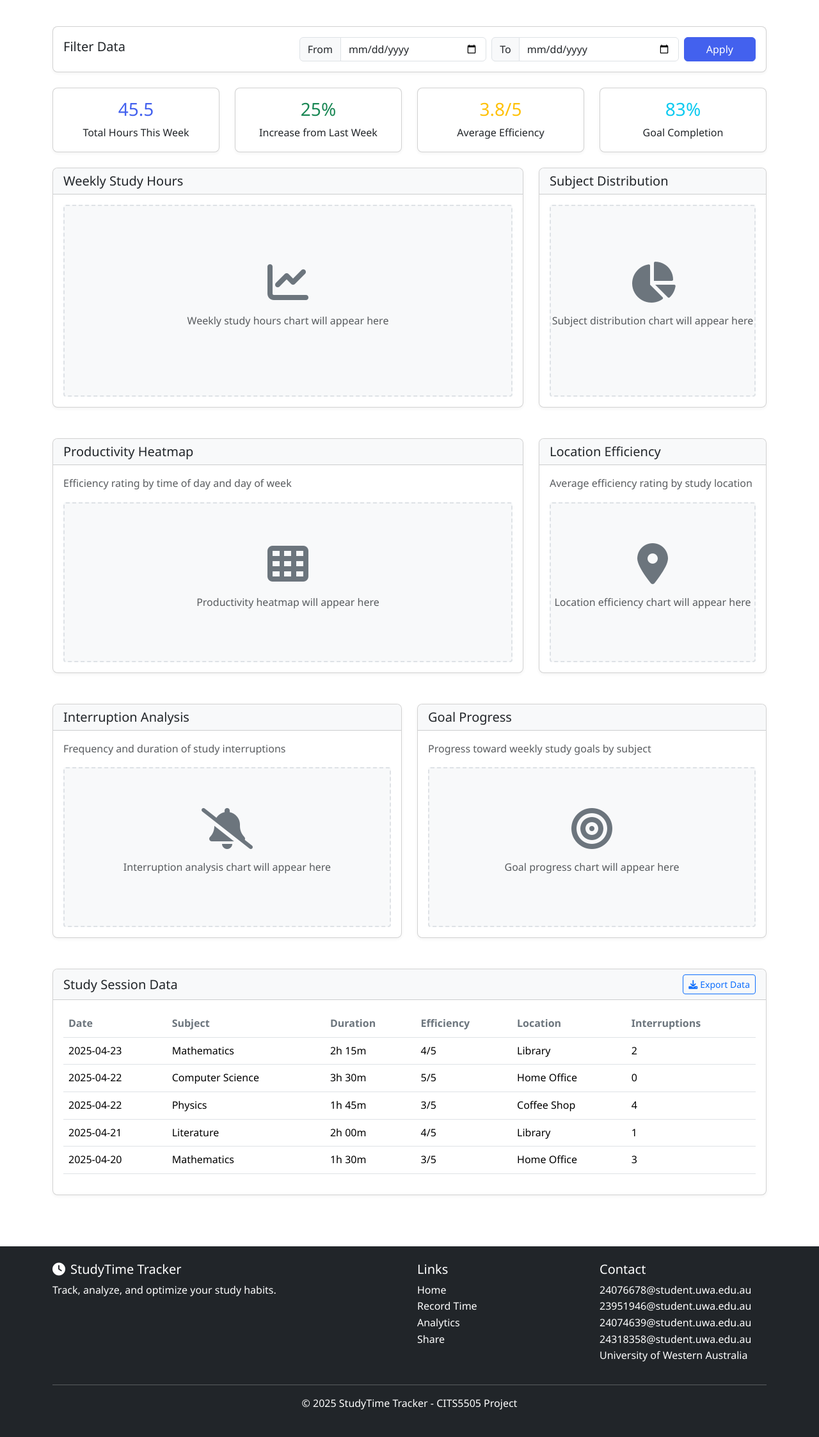
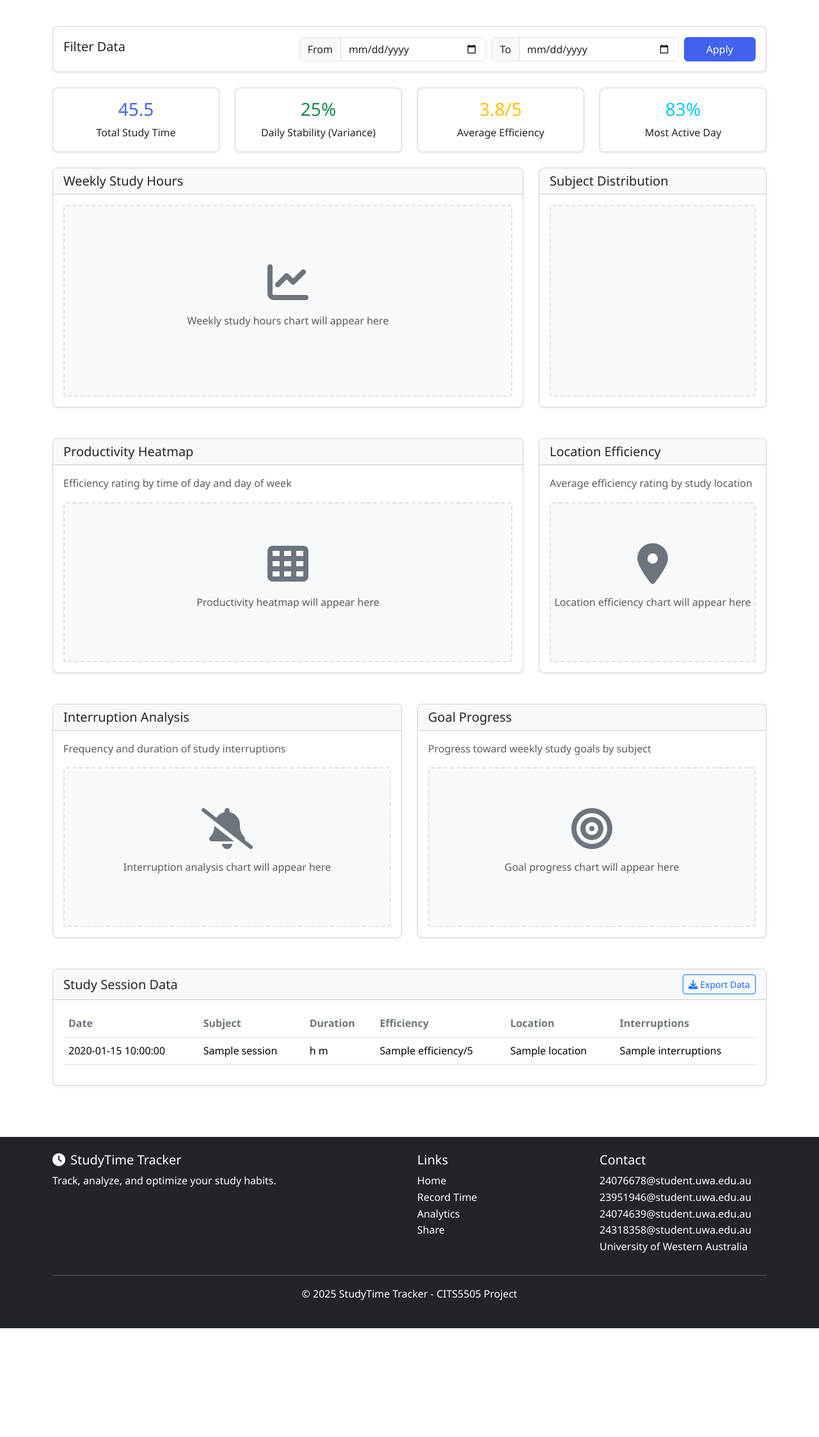
Before and after one commit to DDuu123321/cits5505-group-50, a Python web app: template app/templates/visualize.html in a window 1280 px wide. Shown: the part 221-2467 px from the top of the page at 64% size. After the commit the page ends 2297 px from the top, so only its background shows below. Run offline with Jinja, Linux system fonts and the light colour scheme; the template is opened without the code that fills it: most values are stand-ins (such as "Sample title", 1, 10 or a date in 2020); a map, chart or similar area stays blank; some libraries are stand-ins or nearby versions.

Commit message:
Update visualization page and JS logic to achieve data fliter and data table below,also finished distribution pie table

```diff
--- a/app/static/js/main.js
+++ b/app/static/js/main.js
@@ -19,17 +19,17 @@
 function initCurrentPage() {
   const currentPath = window.location.pathname;
 
-  // Check which page we're on and initialize appropriate functionality
-  if (currentPath.includes("index.html") || currentPath.endsWith("/")) {
+  if (currentPath.includes("index") || currentPath === "/") {
     initHomePage();
-  } else if (currentPath.includes("upload.html")) {
+  } else if (currentPath.includes("upload")) {
     initUploadPage();
-  } else if (currentPath.includes("visualize.html")) {
+  } else if (currentPath.includes("visualize")) {
     initVisualizePage();
-  } else if (currentPath.includes("share.html")) {
+  } else if (currentPath.includes("share")) {
     initSharePage();
   }
 }
+
 
 /**
  * Initialize home page components
@@ -96,10 +96,30 @@
 function initVisualizePage() {
   console.log("Visualize page initialized");
 
-  // For the first presentation, charts will be placeholders
-  // In the future, this would initialize Chart.js or similar library
-  // for data visualization
+  const applyButton = document.getElementById("filterApply");
+  if (applyButton) {
+    applyButton.addEventListener("click", async function () {
+      const dateFrom = document.getElementById("dateFrom").value;
+      const dateTo = document.getElementById("dateTo").value;
+
+      if (!dateFrom || !dateTo) {
+        alert("Please select both start and end dates.");
+        return;
+      }
+
+      try {
+        const sessions = await fetchFilteredData(dateFrom, dateTo);
+        drawSubjectPieChart(sessions);
+        // 🚧 未来这里也可以加其他图表的绘制函数，比如 drawEfficiencyBarChart(sessions);
+      } catch (error) {
+        console.error("Error processing filtered data:", error);
+      }
+    });
+  }
 }
+
+
+
 
 /**
  * Initialize share page components
@@ -156,3 +176,71 @@
   console.log("Would create report:", reportData);
   return { id: "demo-report-id" }; // Placeholder
 }
+
+async function fetchFilteredData(dateFrom, dateTo) {
+  const response = await fetch("/api/analytics-data", {
+    method: "POST",
+    headers: {
+      "Content-Type": "application/json",
+    },
+    body: JSON.stringify({
+      date_from: dateFrom,
+      date_to: dateTo,
+    }),
+  });
+
+  const data = await response.json();
+  console.log("Filtered session data:", data.sessions);
+  return data.sessions;
+}// 这个函数用于发送请求到后端，获取指定日期范围内的学习会话数据
+
+function drawSubjectPieChart(sessions) {
+  const subjectTimeMap = {};
+  sessions.forEach((s) => {
+    const match = s.duration.match(/(\d+)h\s*(\d+)m/);
+    if (match) {
+      const hours = parseInt(match[1]);
+      const minutes = parseInt(match[2]);
+      const totalMinutes = hours * 60 + minutes;
+
+      if (subjectTimeMap[s.subject]) {
+        subjectTimeMap[s.subject] += totalMinutes;
+      } else {
+        subjectTimeMap[s.subject] = totalMinutes;
+      }
+    }
+  });
+
+  const labels = Object.keys(subjectTimeMap);
+  const values = Object.values(subjectTimeMap);
+
+  const pieCanvas = document.getElementById("subjectPieChart");
+  if (pieCanvas) {
+    if (window.subjectChart) {
+      window.subjectChart.destroy();
+    }
+
+    window.subjectChart = new Chart(pieCanvas, {
+      type: "pie",
+      data: {
+        labels: labels,
+        datasets: [
+          {
+            data: values,
+            backgroundColor: [
+              "#FF6384", "#36A2EB", "#FFCE56", "#4BC0C0", "#9966FF", "#FF9F40",
+            ],
+          },
+        ],
+      },
+      options: {
+        responsive: true,
+        plugins: {
+          legend: {
+            position: 'bottom',
+          },
+        },
+      },
+    });
+  }
+} // 这个函数用于绘制饼图，显示各科目学习时间的占比
--- a/app/templates/visualize.html
+++ b/app/templates/visualize.html
@@ -21,7 +21,9 @@
       href="https://cdnjs.cloudflare.com/ajax/libs/font-awesome/6.0.0/css/all.min.css"
     />
     <!-- Custom CSS -->
-    <link rel="stylesheet" href="css/style.css" />
+    <link rel="stylesheet" href="{{ url_for('static', filename='css/style.css') }}">
+    <!--Chart-->
+    <script src="https://cdn.jsdelivr.net/npm/chart.js"></script>
   </head>
   <body>
     <!-- Navigation Bar -->
@@ -91,7 +93,7 @@
                   </div>
                 </div>
                 <div class="col-md-2">
-                  <button class="btn btn-primary w-100">Apply</button>
+                  <button id="filterApply" class="btn btn-primary w-100">Apply</button>
                 </div>
               </div>
             </div>
@@ -105,7 +107,7 @@
           <div class="card text-center h-100">
             <div class="card-body">
               <h3 class="card-title text-primary">45.5</h3>
-              <p class="card-text">Total Hours This Week</p>
+              <p class="card-text"> Total Study Time</p>
             </div>
           </div>
         </div>
@@ -113,7 +115,7 @@
           <div class="card text-center h-100">
             <div class="card-body">
               <h3 class="card-title text-success">25%</h3>
-              <p class="card-text">Increase from Last Week</p>
+              <p class="card-text">	Daily Stability (Variance)</p>
             </div>
           </div>
         </div>
@@ -129,7 +131,7 @@
           <div class="card text-center h-100">
             <div class="card-body">
               <h3 class="card-title text-info">83%</h3>
-              <p class="card-text">Goal Completion</p>
+              <p class="card-text">Most Active Day </p>
             </div>
           </div>
         </div>
@@ -168,13 +170,14 @@
         </div>
 
         <!-- Subject Distribution -->
+        <!-- Subject Distribution -->
   <div class="col-lg-4">
   <div class="card mb-4">
     <div class="card-header bg-light">
       <h5 class="mb-0">Subject Distribution</h5>
     </div>
     <div class="card-body">
-              <!-- Placeholder for pie chart -->
+      <!-- Chart container with styles -->
       <div
         class="chart-placeholder"
         style="
@@ -186,16 +189,13 @@
           border-radius: 4px;
         "
       >
-                <div class="text-center">
-                  <i class="fas fa-chart-pie fa-4x text-secondary mb-3"></i>
-                  <p class="text-muted">
-                    Subject distribution chart will appear here
-                  </p>
+        <!-- Canvas for Chart.js -->
+        <canvas id="subjectPieChart" width="280" height="280"></canvas>
       </div>
     </div>
   </div>
 </div>
-        </div>
+
 
         <!-- Productivity Heatmap -->
         <div class="col-lg-8">
@@ -341,7 +341,7 @@
           </button>
         </div>
         <div class="card-body">
-          <div class="table-responsive">
+          <div class="table-responsive" style="max-height: 300px; overflow-y: auto;">
             <table class="table table-hover">
               <thead>
                 <tr>
@@ -354,47 +354,21 @@
                 </tr>
               </thead>
               <tbody>
+                {% for s in sessions %}
                 <tr>
-                  <td>2025-04-23</td>
-                  <td>Mathematics</td>
-                  <td>2h 15m</td>
-                  <td>4/5</td>
-                  <td>Library</td>
-                  <td>2</td>
+                  <td>{{ s.date }}</td>
+                  <td>{{ s.subject }}</td>
+                  <td>
+                    {% set duration = (datetime.combine(s.date, s.end_time) - datetime.combine(s.date, s.start_time)) %}
+                    {{ duration.seconds // 3600 }}h {{ (duration.seconds % 3600) // 60 }}m
+                  </td>
+                  <td>{{ s.efficiency }}/5</td>
+                  <td>{{ s.location }}</td>
+                  <td>{{ s.interruptions }}</td>
                 </tr>
-                <tr>
-                  <td>2025-04-22</td>
-                  <td>Computer Science</td>
-                  <td>3h 30m</td>
-                  <td>5/5</td>
-                  <td>Home Office</td>
-                  <td>0</td>
-                </tr>
-                <tr>
-                  <td>2025-04-22</td>
-                  <td>Physics</td>
-                  <td>1h 45m</td>
-                  <td>3/5</td>
-                  <td>Coffee Shop</td>
-                  <td>4</td>
-                </tr>
-                <tr>
-                  <td>2025-04-21</td>
-                  <td>Literature</td>
-                  <td>2h 00m</td>
-                  <td>4/5</td>
-                  <td>Library</td>
-                  <td>1</td>
-                </tr>
-                <tr>
-                  <td>2025-04-20</td>
-                  <td>Mathematics</td>
-                  <td>1h 30m</td>
-                  <td>3/5</td>
-                  <td>Home Office</td>
-                  <td>3</td>
-                </tr>
+                {% endfor %}
               </tbody>
+
             </table>
           </div>
         </div>
@@ -439,6 +413,6 @@
     <!-- Bootstrap JS Bundle -->
     <script src="https://cdn.jsdelivr.net/npm/bootstrap@5.3.0-alpha1/dist/js/bootstrap.bundle.min.js"></script>
     <!-- Custom JS -->
-    <script src="js/main.js"></script>
+    <script src="{{ url_for('static', filename='js/main.js') }}"></script>
   </body>
 </html>
```
Lines whose indentation alone changed are shown as unchanged.
